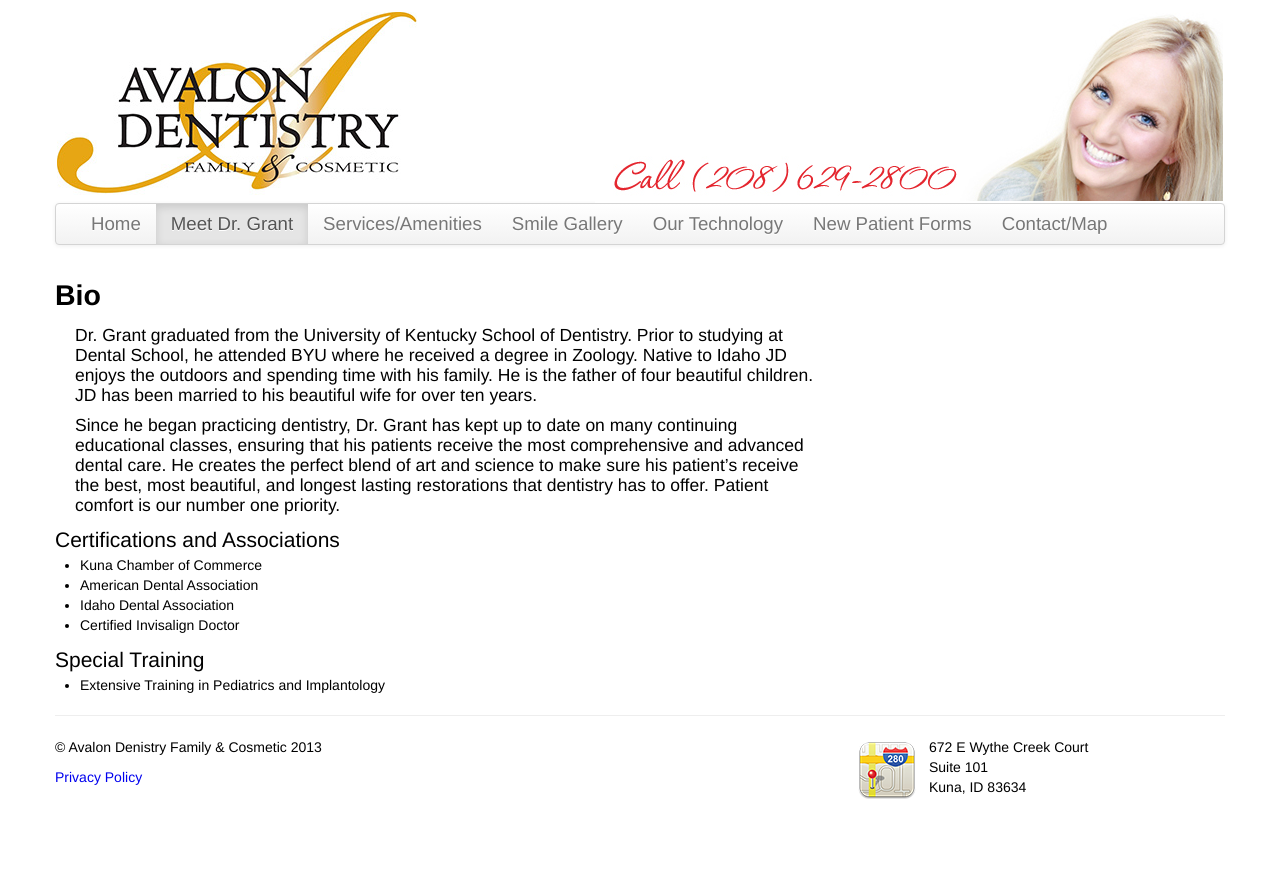
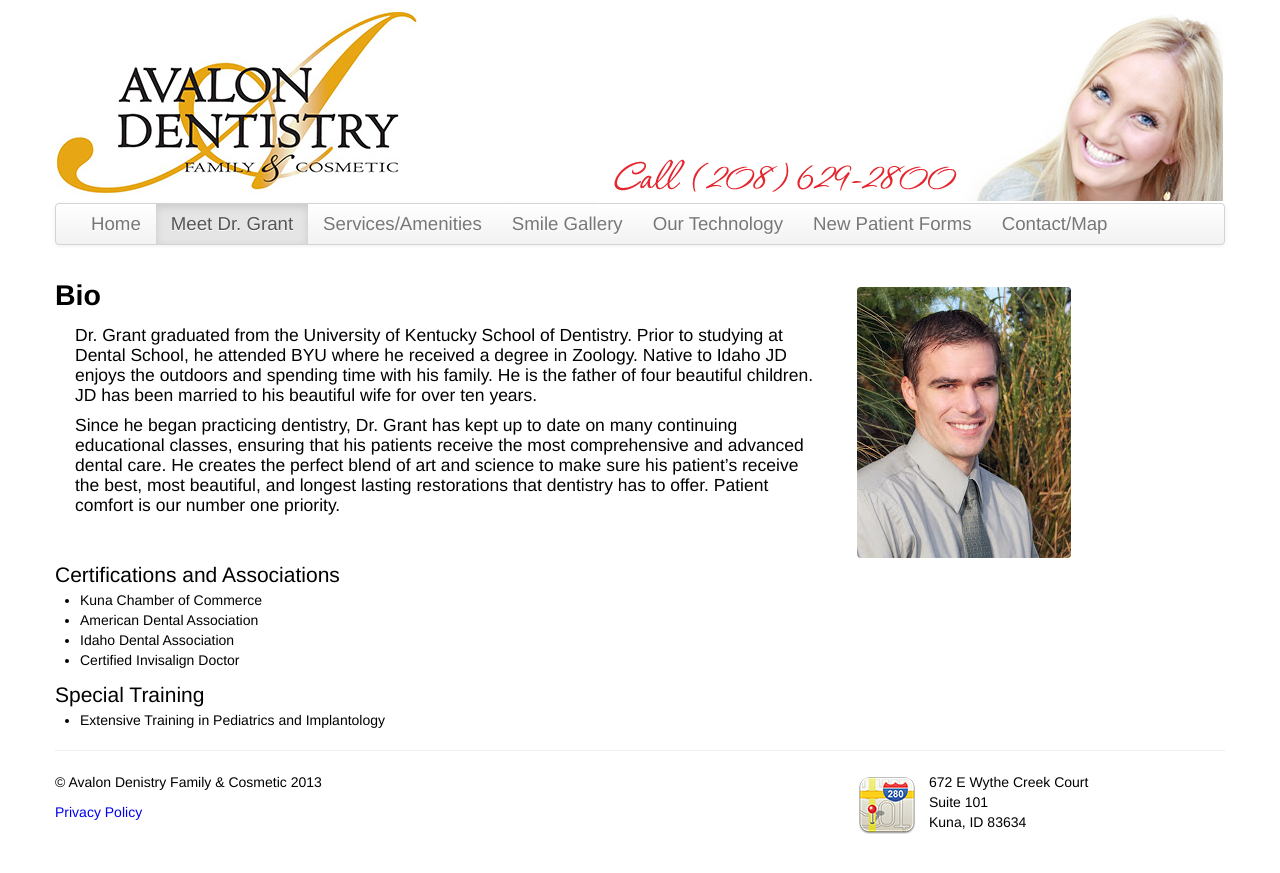
Before and after one commit to justinbkay/avalondental, a Jekyll site: the page built from about/index.html, in a window 1280 px wide. Shown: the top 873 px of the page. Built offline with Jekyll 4.4.1, drawn with Linux system fonts in a browser that asks for light colours; nearby versions of some CDN libraries.

Commit message:
adding the JD pic

```diff
--- a/about/index.html
+++ b/about/index.html
@@ -14,9 +14,7 @@ about: active
     </p>
   </div>
   <div class="span4">
-    <!--
-    <img src="/assets/images/dentist.jpg" class="img-rounded" alt="" />
-    -->
+    <img src="/assets/images/dentist.jpg" style="margin-top: 20px" class="img-rounded" alt="" />
   </div>
 </div>
 
```
Also changed, not shown: assets/images/brushes.jpg, assets/images/dentist.jpg, assets/images/flossing.jpg, assets/images/pdf.png.
